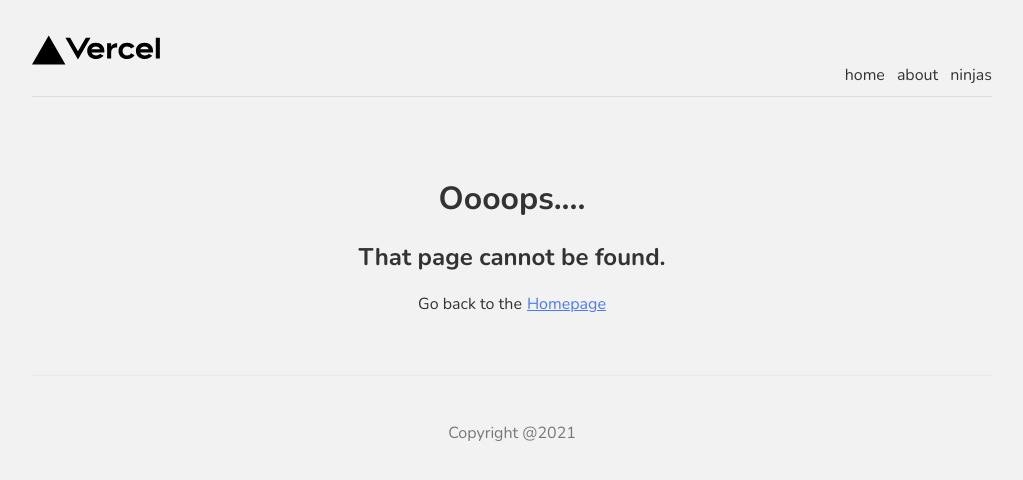
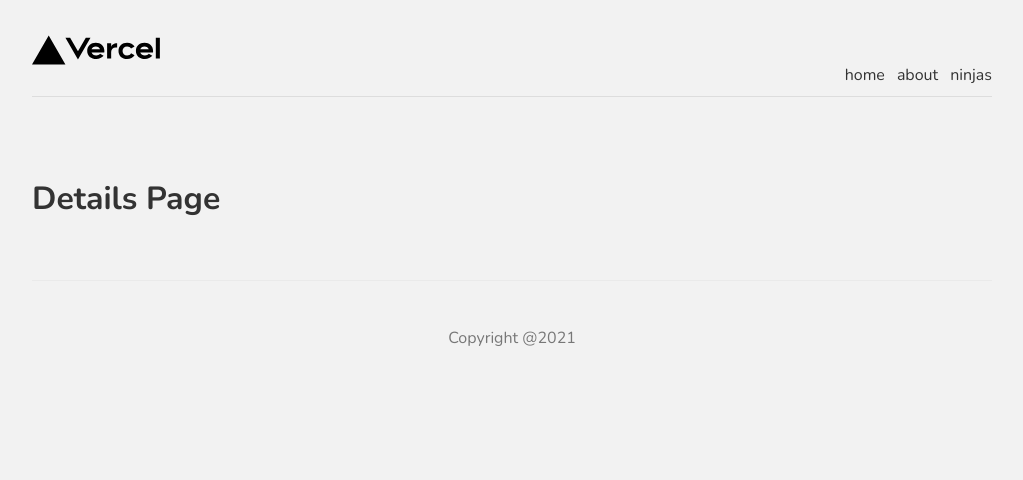
Before and after one commit to INOCcent-afk/clementia, a Next.js app: page /ninjas/1 in a window 1280 px wide. Before the commit this address had no page. Shown: the top 480 px of the page, without its empty margins (128-1151 px from the left). Built offline with nearby package versions, Linux system fonts and the light colour scheme.

Commit message:
dynamic routes

```diff
--- /dev/null
+++ b/pages/ninjas/[id].tsx
@@ -0,0 +1,11 @@
+import React from "react";
+
+const Details = () => {
+  return (
+    <div>
+      <h1>Details Page</h1>
+    </div>
+  );
+};
+
+export default Details;
--- a/pages/ninjas/index.tsx
+++ b/pages/ninjas/index.tsx
@@ -1,6 +1,7 @@
 import React, { FC } from "react";
 
 import Meta from "../../components/Meta";
+import Link from "next/link";
 
 import styles from "../../styles/Ninjas.module.css";
 
@@ -21,11 +22,11 @@ const index: FC<Props> = ({ ninjas }: Props) => {
       <Meta title="Vercel | Ninjas" />
       <h1>All Ninjas</h1>
       {ninjas.map((ninja) => (
-        <div key={ninja.id}>
+        <Link href={`ninjas/${ninja.id}`} key={ninja.id}>
           <a className={styles.single}>
             <h3>{ninja.name}</h3>
           </a>
-        </div>
+        </Link>
       ))}
     </>
   );
```
